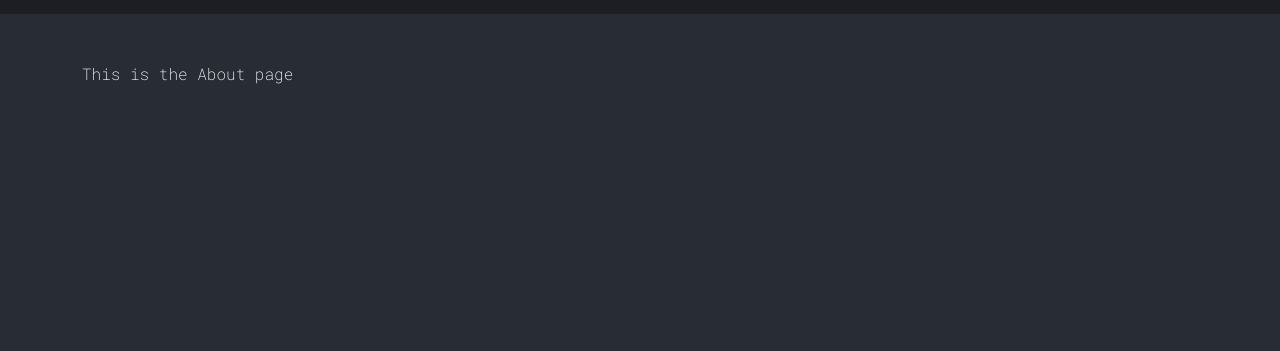
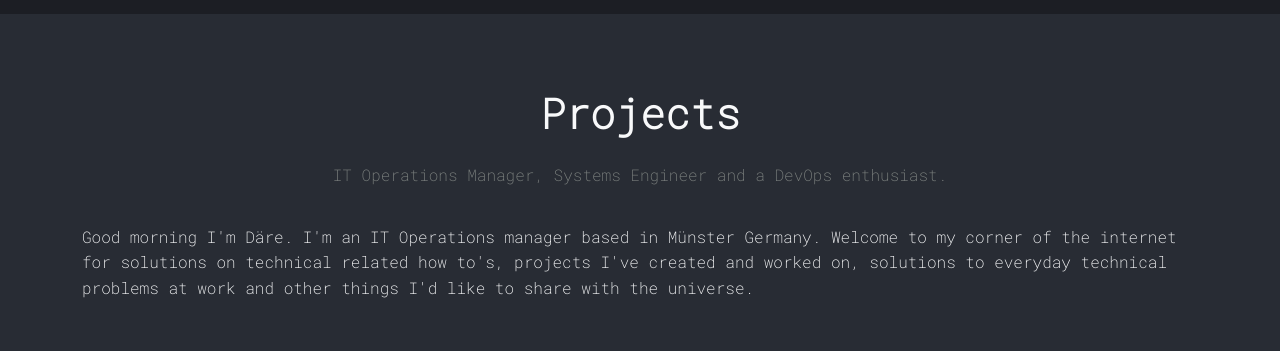
Before and after one commit to fodare/damilare-me, a React (Create React App) app: page /about in a window 1280 px wide. Shown: the part 318-669 px from the top of the page. Built offline with nearby package versions, Linux system fonts and the light colour scheme.

Commit message:
Complete About and Projects page short message

```diff
--- a/public/assests/styling/style.css
+++ b/public/assests/styling/style.css
@@ -115,7 +115,46 @@ ul li {
     font-size: 2.6rem;
     padding: 1.6rem 1rem
 }
-/* About page styling */
+
+.articlesIntro p{
+    width: 100%
+}
 
 
 /* Projects page styling */
+.about{
+    line-height: 1.6;
+}
+.projectsInto{
+    text-align: center
+}
+
+.projectsInto h3{
+    font-weight: bolder;
+    font-size: 2.6rem;
+    padding: 1.6rem 1rem
+}
+
+.projectsInto p{
+    width: 100%
+}
+
+/* About page styling */
+.aboutIntro{
+    text-align:center
+}
+
+.aboutIntro h3{
+    font-weight: bolder;
+    font-size: 2.6rem;
+    padding-top: 1.6rem;
+    padding-bottom: 1rem
+}
+
+.aboutIntro p{
+    padding-bottom: 1.3rem;
+    font-weight:normal;
+    font-size:1rem;
+    color:#7c817f;
+    display:block;
+}
--- a/src/views/About.jsx
+++ b/src/views/About.jsx
@@ -1,7 +1,27 @@
 import React from "react";
+import { Greetings } from "../helpers/date";
 
 function About() {
-   return <div className="container">This is the About page</div>;
+   return (
+      <div className="container about">
+         <div className="aboutIntro">
+            <h3>Projects</h3>
+            <p>
+               IT Operations Manager, Systems Engineer and a DevOps enthusiast.
+            </p>
+         </div>
+
+         <div className="aboutMessage">
+            <p>
+               <Greetings /> I'm Däre. I'm an IT Operations manager based in
+               Münster Germany. Welcome to my corner of the internet for
+               solutions on technical related how to's, projects I've created
+               and worked on, solutions to everyday technical problems at work
+               and other things I'd like to share with the universe.
+            </p>
+         </div>
+      </div>
+   );
 }
 
 export default About;
--- a/src/views/Projects.jsx
+++ b/src/views/Projects.jsx
@@ -1,7 +1,17 @@
 import React from "react";
 
 function Projects() {
-   return <div className="container">This is the projects page</div>;
+   return (
+      <div className="container">
+         <div className="projectsInto">
+            <h3>Projects</h3>
+            <p>
+               Below are some open-source projects, personal projects I have
+               created on working on.
+            </p>
+         </div>
+      </div>
+   );
 }
 
 export default Projects;
```
